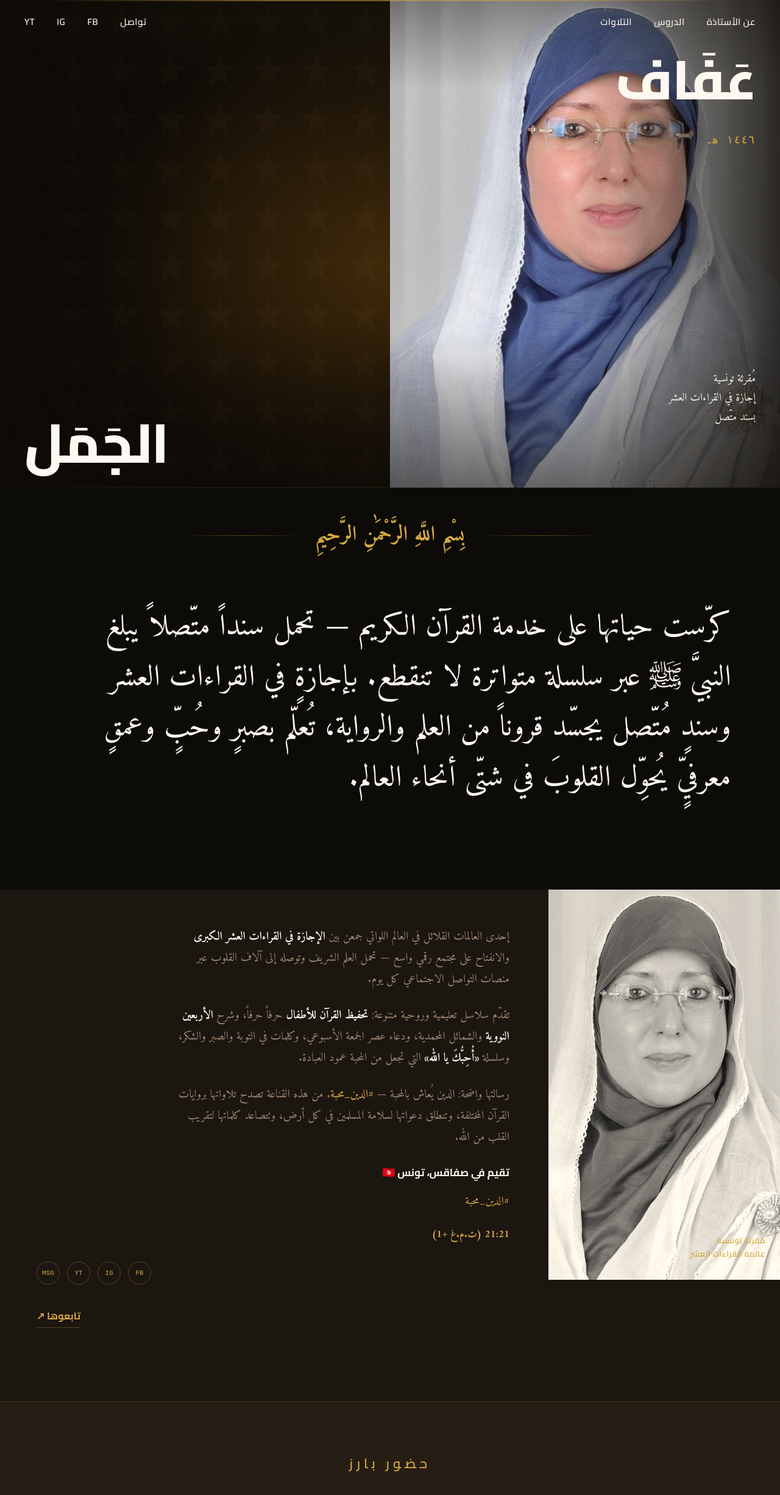
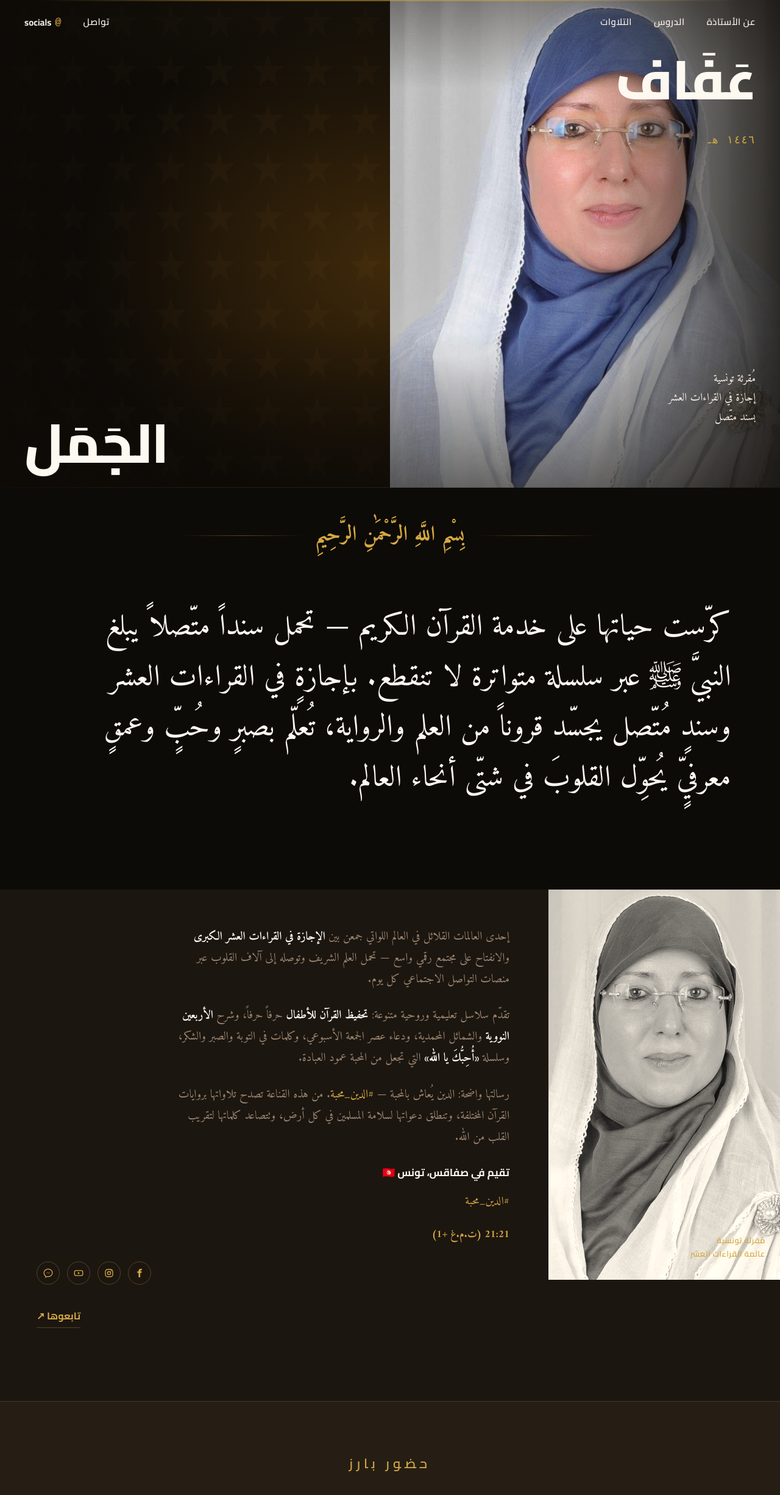
Before and after one commit to AymenJerbi06/Chay5a, a Next.js app: page / in a window 1280 px wide. Shown: the top 2452 px of the page at 61% size. Built offline with nearby package versions, Linux system fonts and the light colour scheme; a web font is replaced by a local one.

Commit message:
Fix mobile media and social links

```diff
--- a/app/globals.css
+++ b/app/globals.css
@@ -139,6 +139,108 @@ img, video { display: block; }
 }
 .nav-link:hover { color: var(--gold); }
 .nav-link:hover::after { transform: scaleX(1); }
+
+.nav-social-menu {
+  position: relative;
+  pointer-events: all;
+}
+
+.nav-social-trigger {
+  display: inline-flex;
+  align-items: center;
+  gap: 6px;
+  font-family: var(--f-display);
+  font-size: 15px;
+  font-weight: 700;
+  color: var(--nav-fg);
+  cursor: pointer;
+  list-style: none;
+  transition: color 0.25s ease;
+}
+
+.nav-social-trigger::-webkit-details-marker { display: none; }
+.nav-social-trigger::marker { content: ""; }
+
+.nav-social-trigger:hover {
+  color: var(--gold);
+}
+
+.nav-social-mark {
+  font-family: var(--f-mono);
+  font-size: 17px;
+  color: var(--gold);
+  line-height: 1;
+}
+
+.nav-social-options {
+  position: absolute;
+  top: calc(100% + 14px);
+  left: 0;
+  display: flex;
+  gap: 8px;
+  padding: 10px;
+  background: rgba(13, 11, 7, 0.88);
+  border: 1px solid rgba(212, 168, 67, 0.2);
+  backdrop-filter: blur(14px);
+  -webkit-backdrop-filter: blur(14px);
+  opacity: 0;
+  visibility: hidden;
+  transform: translateY(-6px);
+  transition: opacity 0.25s ease, transform 0.25s ease, visibility 0.25s ease;
+}
+
+.nav-social-menu[open] .nav-social-options {
+  opacity: 1;
+  visibility: visible;
+  transform: none;
+}
+
+.nav-social-option {
+  width: 36px;
+  height: 36px;
+  border: 1px solid rgba(212, 168, 67, 0.3);
+  display: inline-flex;
+  align-items: center;
+  justify-content: center;
+  color: var(--gold);
+  transition: color 0.2s ease, border-color 0.2s ease, background 0.2s ease, transform 0.2s ease;
+}
+
+.nav-social-option:hover {
+  color: var(--white);
+  border-color: var(--gold);
+  background: rgba(212, 168, 67, 0.12);
+  transform: translateY(-2px);
+}
+
+.nav.on-light .nav-social-trigger {
+  color: var(--ink);
+}
+
+.nav.on-light .nav-social-trigger:hover {
+  color: var(--gold-dark);
+}
+
+.nav.on-light .nav-social-options {
+  background: rgba(253, 248, 240, 0.96);
+  border-color: rgba(212, 168, 67, 0.24);
+}
+
+.nav.on-light .nav-social-option {
+  color: var(--ink);
+}
+
+.nav.on-light .nav-social-option:hover {
+  color: var(--gold-dark);
+  background: rgba(212, 168, 67, 0.1);
+}
+
+.social-icon {
+  width: 18px;
+  height: 18px;
+  display: block;
+  flex-shrink: 0;
+}
 
 /* ─── ══════════════════════════════════════════════════════ ─── */
 /*   HERO — RTL: first-name top-right, last-name bottom-left     */
@@ -430,11 +532,8 @@ img, video { display: block; }
   display: flex;
   align-items: center;
   justify-content: center;
-  font-family: var(--f-mono);
-  font-size: 11px;
   color: var(--gold);
   transition: border-color 0.25s, background 0.25s, transform 0.25s;
-  text-transform: uppercase;
 }
 .about-social-icon:hover {
   border-color: var(--gold);
@@ -1016,18 +1115,24 @@ img, video { display: block; }
 
 .footer-socials {
   display: flex;
-  gap: 20px;
+  gap: 14px;
 }
 
 .footer-social {
-  font-family: var(--f-mono);
-  font-size: 13px;
-  letter-spacing: -0.5px;
-  text-transform: uppercase;
+  width: 32px;
+  height: 32px;
+  border: 1px solid transparent;
+  display: inline-flex;
+  align-items: center;
+  justify-content: center;
   color: rgba(245, 240, 232, 0.35);
-  transition: color 0.2s;
+  transition: color 0.2s, border-color 0.2s, background 0.2s;
 }
-.footer-social:hover { color: var(--gold); }
+.footer-social:hover {
+  color: var(--gold);
+  border-color: rgba(212, 168, 67, 0.24);
+  background: rgba(212, 168, 67, 0.08);
+}
 
 .footer-bottom {
   display: flex;
@@ -1260,8 +1365,23 @@ img, video { display: block; }
   /* ── NAV ──────────────────────────────────────────────── */
   .nav { padding: 0 16px; }
   .nav-left { gap: 12px; }
-  /* Hide social shortcut links — accessible via About section */
-  .nav-right { display: none; }
+  .nav-right {
+    display: flex;
+    gap: 0;
+  }
+  .nav-contact,
+  .nav-social-label {
+    display: none;
+  }
+  .nav-social-trigger {
+    gap: 0;
+    min-width: 30px;
+    justify-content: center;
+  }
+  .nav-social-options {
+    top: calc(100% + 16px);
+    left: 0;
+  }
   /* Hide animated logo — no room on mobile */
   .nav-logo { display: none !important; }
 
--- a/app/page.tsx
+++ b/app/page.tsx
@@ -170,6 +170,51 @@ function useLiveClock(ref: React.RefObject<HTMLElement | null>) {
 /* ═══════════════════════════════════════════════════════════════ */
 
 /* ─── Nav ────────────────────────────────────────────────────── */
+type SocialKind = "facebook" | "instagram" | "youtube" | "messenger";
+
+const SOCIAL_LINKS: { label: string; href: string; icon: SocialKind }[] = [
+  { label: "Facebook", href: "https://www.facebook.com/profile.php?id=61555569658381", icon: "facebook" },
+  { label: "Instagram", href: "https://www.instagram.com/afefdjmal", icon: "instagram" },
+  { label: "YouTube", href: "https://www.youtube.com/@afefdjmal", icon: "youtube" },
+  { label: "Messenger", href: "https://m.me/afefdjmal", icon: "messenger" },
+];
+
+function SocialIcon({ icon }: { icon: SocialKind }) {
+  if (icon === "facebook") {
+    return (
+      <svg className="social-icon" viewBox="0 0 24 24" aria-hidden="true">
+        <path d="M14.2 8.3V6.7c0-.8.6-1.1 1.2-1.1h1.7V2.7c-.9-.1-1.8-.2-2.7-.2-2.7 0-4.5 1.6-4.5 4.6v1.2H7v3.2h2.9v9.9h3.6v-9.9h2.8l.5-3.2h-3.1Z" fill="currentColor" />
+      </svg>
+    );
+  }
+
+  if (icon === "instagram") {
+    return (
+      <svg className="social-icon" viewBox="0 0 24 24" aria-hidden="true">
+        <rect x="4" y="4" width="16" height="16" rx="5" fill="none" stroke="currentColor" strokeWidth="1.8" />
+        <circle cx="12" cy="12" r="3.4" fill="none" stroke="currentColor" strokeWidth="1.8" />
+        <circle cx="16.8" cy="7.2" r="1.1" fill="currentColor" />
+      </svg>
+    );
+  }
+
+  if (icon === "youtube") {
+    return (
+      <svg className="social-icon" viewBox="0 0 24 24" aria-hidden="true">
+        <rect x="3" y="6.5" width="18" height="11" rx="3.2" fill="none" stroke="currentColor" strokeWidth="1.8" />
+        <path d="m10.4 9.5 4.6 2.5-4.6 2.5v-5Z" fill="currentColor" />
+      </svg>
+    );
+  }
+
+  return (
+    <svg className="social-icon" viewBox="0 0 24 24" aria-hidden="true">
+      <path d="M12 3.3c-5.1 0-9.2 3.8-9.2 8.5 0 2.7 1.4 5.1 3.6 6.6v3l3.3-1.8c.8.2 1.5.3 2.3.3 5.1 0 9.2-3.8 9.2-8.5S17.1 3.3 12 3.3Z" fill="none" stroke="currentColor" strokeWidth="1.7" strokeLinejoin="round" />
+      <path d="m7.5 13.1 3-3 2.3 2.1 3.7-3.2-3.1 4.2-2.6-2.1-3.3 2Z" fill="currentColor" />
+    </svg>
+  );
+}
+
 function Nav() {
   return (
     <nav className="nav">
@@ -180,10 +225,28 @@ function Nav() {
       </div>
       <span className="nav-logo">عَفَاف الجَمَل</span>
       <div className="nav-right">
-        <a href="#contact"   className="nav-link">تواصل</a>
-        <a href="https://www.facebook.com/profile.php?id=61555569658381"  target="_blank" rel="noopener noreferrer" className="nav-link">FB</a>
-        <a href="https://www.instagram.com/afefdjmal" target="_blank" rel="noopener noreferrer" className="nav-link">IG</a>
-        <a href="https://www.youtube.com/@afefdjmal"  target="_blank" rel="noopener noreferrer" className="nav-link">YT</a>
+        <a href="#contact" className="nav-link nav-contact">تواصل</a>
+        <details className="nav-social-menu">
+          <summary className="nav-social-trigger" aria-label="Social media links">
+            <span className="nav-social-mark">@</span>
+            <span className="nav-social-label">socials</span>
+          </summary>
+          <div className="nav-social-options">
+            {SOCIAL_LINKS.map((s) => (
+              <a
+                key={s.label}
+                href={s.href}
+                target="_blank"
+                rel="noopener noreferrer"
+                className="nav-social-option"
+                aria-label={s.label}
+                title={s.label}
+              >
+                <SocialIcon icon={s.icon} />
+              </a>
+            ))}
+          </div>
+        </details>
       </div>
     </nav>
   );
@@ -246,13 +309,6 @@ function About() {
   const clockRef = useRef<HTMLSpanElement>(null);
   useLiveClock(clockRef);
 
-  const socials = [
-    { label: "FB",  href: "https://www.facebook.com/profile.php?id=61555569658381" },
-    { label: "IG",  href: "https://www.instagram.com/afefdjmal" },
-    { label: "YT",  href: "https://www.youtube.com/@afefdjmal" },
-    { label: "MSG", href: "https://m.me/afefdjmal" },
-  ];
-
   return (
     <section className="about-section" id="about">
       <div className="about-photo-wrap reveal-scale">
@@ -290,9 +346,18 @@ function About() {
         </p>
 
         <div className="about-socials reveal d3">
-          {socials.map((s) => (
-            <a key={s.label} href={s.href} target="_blank" rel="noopener noreferrer"
-               className="about-social-icon">{s.label}</a>
+          {SOCIAL_LINKS.map((s) => (
+            <a
+              key={s.label}
+              href={s.href}
+              target="_blank"
+              rel="noopener noreferrer"
+              className="about-social-icon"
+              aria-label={s.label}
+              title={s.label}
+            >
+              <SocialIcon icon={s.icon} />
+            </a>
           ))}
         </div>
 
@@ -550,14 +615,18 @@ function Footer() {
           <li><a href="#contact">المجتمع</a></li>
         </ul>
         <div className="footer-socials">
-          {[
-            { l: "FB",  h: "https://www.facebook.com/profile.php?id=61555569658381" },
-            { l: "IG",  h: "https://www.instagram.com/afefdjmal" },
-            { l: "YT",  h: "https://www.youtube.com/@afefdjmal" },
-            { l: "MSG", h: "https://m.me/afefdjmal" },
-          ].map((s) => (
-            <a key={s.l} href={s.h} target="_blank" rel="noopener noreferrer"
-               className="footer-social">{s.l}</a>
+          {SOCIAL_LINKS.map((s) => (
+            <a
+              key={s.label}
+              href={s.href}
+              target="_blank"
+              rel="noopener noreferrer"
+              className="footer-social"
+              aria-label={s.label}
+              title={s.label}
+            >
+              <SocialIcon icon={s.icon} />
+            </a>
           ))}
         </div>
       </div>
```
